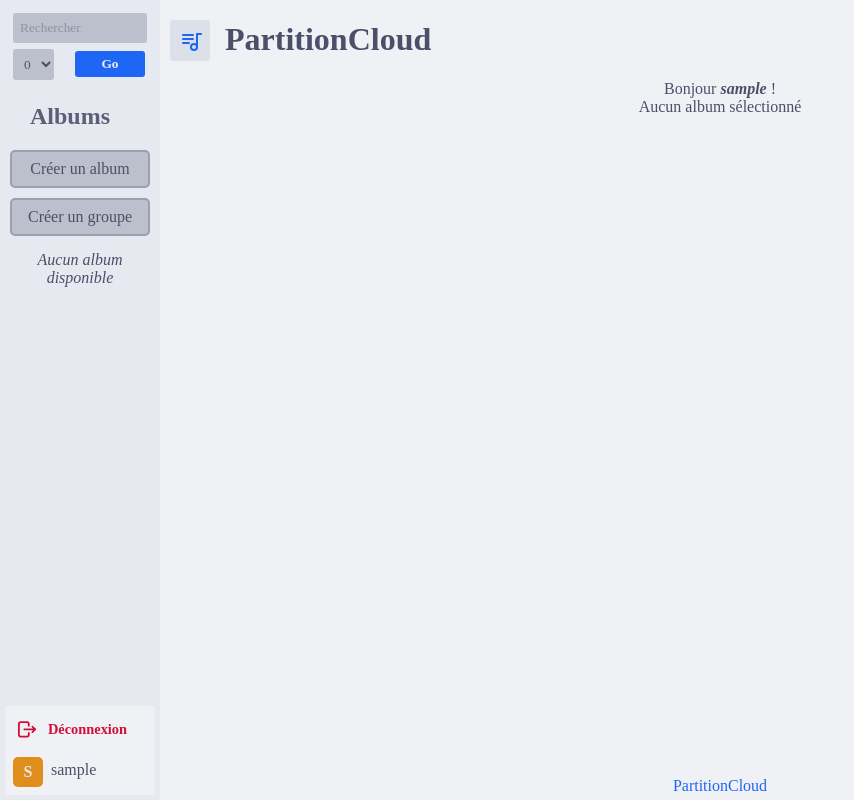
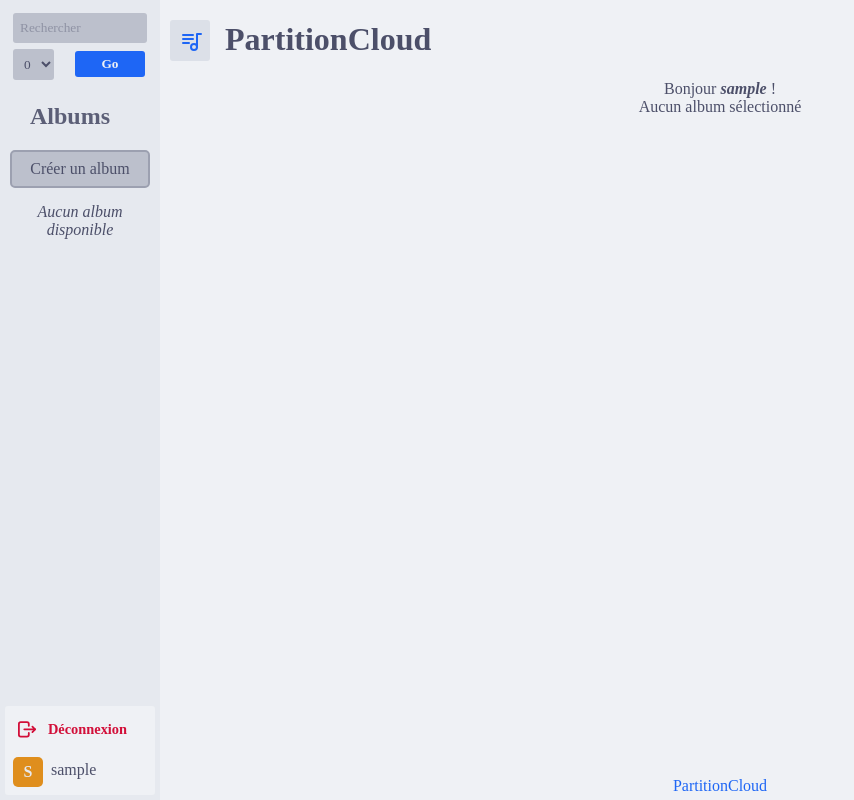
Before and after one commit to partitioncloud/partitioncloud-server, a Flask app: page /albums/ in a window 1280 px wide. Shown: the whole page, without its empty margins (0-854 px from the left). Run offline with Flask 3, Linux system fonts and the light colour scheme; the visitor is signed in with stand-in values (Sample User, id 1); data comes from the database, SQL or seed files in the repository; data that the repository does not hold is empty.

Commit message:
remove big "Create groupe" button

```diff
--- a/partitioncloud/static/style.css
+++ b/partitioncloud/static/style.css
@@ -381,7 +381,7 @@ img.partition-thumbnail {
 
 #sidebar-navigation {
     overflow: scroll;
-    height: calc(100% - 400px); /* we don't want it hidden behind settings */
+    height: calc(100% - 375px); /* we don't want it hidden behind settings */
     padding: 0 5px;
 }
 
--- a/partitioncloud/templates/base.html
+++ b/partitioncloud/templates/base.html
@@ -25,6 +25,9 @@
         <input type="text" name="name" id="name" placeholder="Nom" required><br/>
         <input type="submit" value="Créer">
       </form>
+      <br/>
+      <br/>
+      Je souhaite créer plusieurs albums et pouvoir tous les partager avec un seul lien. <a href="#create-groupe">Créer un groupe</a>.
       <a href="#!" class="close-dialog">Close</a>
     </dialog>
     <dialog id="create-groupe">
@@ -70,11 +73,6 @@
       <a href="#create-album">
         <div class="create-button">
             Créer un album
-        </div>
-      </a>
-      <a href="#create-groupe">
-        <div class="create-button">
-            Créer un groupe
         </div>
       </a>
       {% endif %}
```
